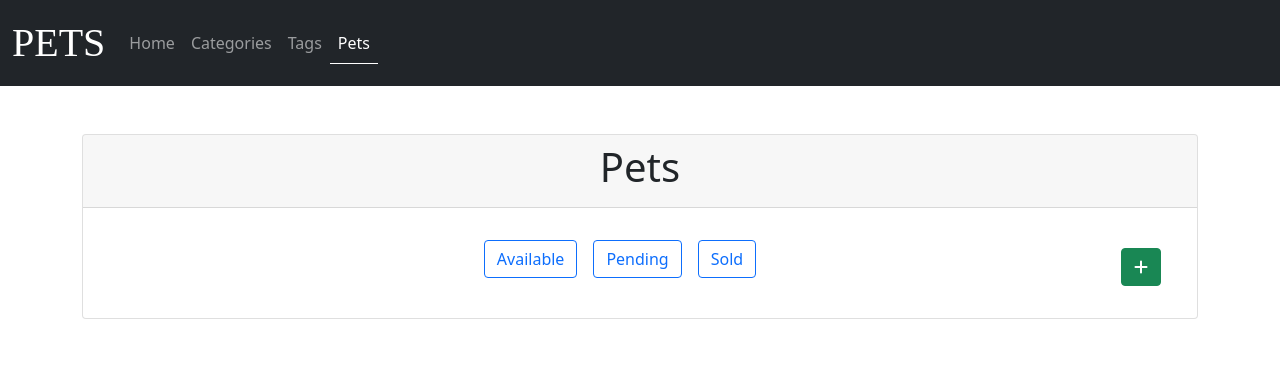
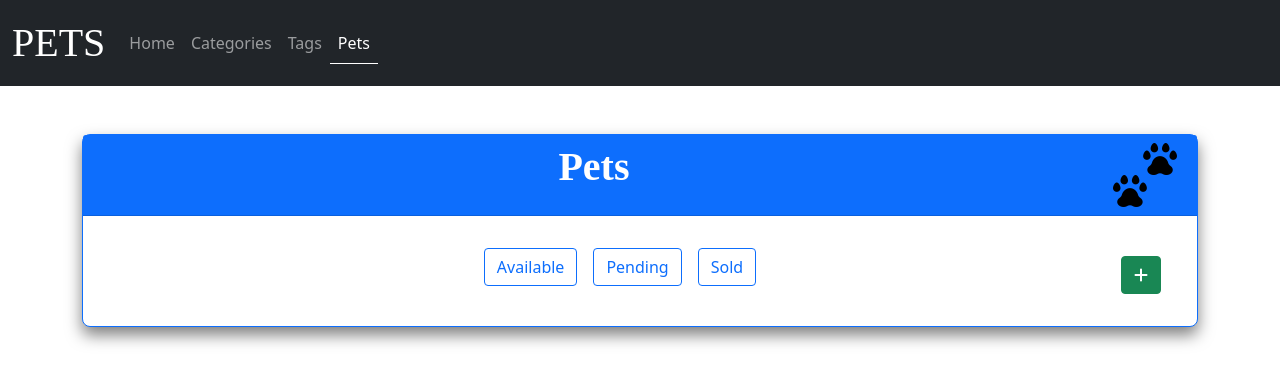
Before and after one commit to Diego-18/pets, a React (Vite) app: page /pets in a window 1280 px wide. Shown: the top 384 px of the page. Built offline with nearby package versions, Linux system fonts and the light colour scheme; a web font is replaced by a local one.

Commit message:
👌 IMPROVE: enhancement desing
** Desing in tables and forms
** Using of colors

```diff
--- a/src/App.css
+++ b/src/App.css
@@ -18,6 +18,31 @@
 }
 
 .cstm-card {
+    border: 1px solid #ccc;
+    border-radius: 0.5rem;
+    margin: 1rem auto;
+    box-shadow: 0 0.5rem 1rem rgba(0, 0, 0, 0.5);
+}
+
+.card-form {
     width: 50rem;
     margin: 0 auto;
+    text-align: center;
 }
+
+input,
+select {
+    width: 50% !important;
+    text-align: center;
+    margin: 0 auto;
+}
+
+.card-label {
+    font-family: var(--font-ppal);
+    font-weight: bold;
+}
+
+.cstm-img {
+    width: 4rem;
+    height: auto;
+}
--- a/src/assets/img.jsx
+++ b/src/assets/img.jsx
@@ -1,3 +1,4 @@
 import pawprint from './img/pawprint.png';
+import pawprints from './img/pawprints.png';
 
-export { pawprint };
+export { pawprint, pawprints };
--- a/src/components/Categories/Categories.jsx
+++ b/src/components/Categories/Categories.jsx
@@ -1,5 +1,6 @@
 import Title from '../Title/Title';
 import ListCategories from './ListCategories';
+import { pawprints } from '../../assets/img.jsx';
 
 export default function Categories() {
 
@@ -8,9 +9,16 @@ export default function Categories() {
     return (
         <section className="categories mt-5">
             <div className="container" >
-                <div className="card">
-                    <div className="card-header">
-                        <Title title={component} size="h1"/>
+                <div className="card cstm-card border-primary">
+                    <div className="card-header bg-primary text-white">
+                        <div className="row">
+                            <div className="col-md-11">
+                                <Title title={component} size="h1"/>
+                            </div>
+                            <div className="col-md-1">
+                                <img src={pawprints} alt="pawprints" className="cstm-img float-right" />
+                            </div>
+                        </div>
                     </div>
                     <div className="card-body">
                         <ListCategories component={component} />
--- a/src/components/Categories/FormCategories.jsx
+++ b/src/components/Categories/FormCategories.jsx
@@ -40,8 +40,8 @@ export default function FormCategories(props){
 
     return(
         <div className='container'>
-            <div className="cstm-card card mt-5 mb-5">
-                <div className="card-header">
+            <div className="cstm-card card-form card mt-5 mb-5 border-primary">
+                <div className="card-header bg-primary text-white">
                     <div className="row">
                         <div className="col-md-2">
                             <button onClick={Back} className="btn btn-secondary">
--- a/src/components/Pets/FormPets.jsx
+++ b/src/components/Pets/FormPets.jsx
@@ -80,8 +80,8 @@ export default function FormPets(props){
 
     return(
         <div className='container'>
-            <div className="cstm-card card mt-5 mb-5">
-                <div className="card-header">
+            <div className="cstm-card card-form card mt-5 mb-5 border-primary">
+                <div className="card-header bg-primary text-white">
                     <div className="row">
                         <div className="col-md-2">
                             <button onClick={Back} className="btn btn-secondary">
--- a/src/components/Pets/ListPets.jsx
+++ b/src/components/Pets/ListPets.jsx
@@ -37,9 +37,8 @@ export default function ListPets(props) {
 				<div className="row">
 					{pets.map((pet, index) => (
 					<div className="col-sm-6 mb-2" key={index}>
-						<div className="card">
-							<div key={pet.id} className="card m-2">
-								<div className="card-header">
+						<div key={pet.id} className="card m-2 border-primary">
+							<div className="card-header bg-primary text-white">
 								<h4>Pets ID: {pet.id}</h4>
 							</div>
 							<div className="card-body">
@@ -61,7 +60,6 @@ export default function ListPets(props) {
 							</div>
 						</div>
 					</div>
-					</div>
 				))}
 				</div>
 			</div>
--- a/src/components/Pets/Pets.jsx
+++ b/src/components/Pets/Pets.jsx
@@ -1,5 +1,6 @@
 import Title from '../Title/Title';
 import ListPets from './ListPets';
+import { pawprints } from '../../assets/img.jsx';
 
 export default function Tags() {
     const component = "Pets";
@@ -7,9 +8,16 @@ export default function Tags() {
     return (
         <section className="pets mt-5">
             <div className="container" >
-                <div className="card">
-                    <div className="card-header">
-                        <Title title={component} size="h1"/>
+                <div className="card cstm-card border-primary">
+                    <div className="card-header bg-primary text-white">
+                        <div className="row">
+                            <div className="col-md-11">
+                                <Title title={component} size="h1"/>
+                            </div>
+                            <div className="col-md-1">
+                                <img src={pawprints} alt="pawprints" className="cstm-img float-right" />
+                            </div>
+                        </div>
                     </div>
 
                     <div className="card-body">
--- a/src/components/Tags/FormTags.jsx
+++ b/src/components/Tags/FormTags.jsx
@@ -40,8 +40,8 @@ export default function FormTags(props){
 
     return(
         <div className='container'>
-            <div className="cstm-card card mt-5 mb-5">
-                <div className="card-header">
+            <div className="cstm-card card-form card mt-5 mb-5 border-primary">
+                <div className="card-header bg-primary text-white">
                     <div className="row">
                         <div className="col-md-2">
                             <button onClick={Back} className="btn btn-secondary">
--- a/src/components/Tags/Tags.jsx
+++ b/src/components/Tags/Tags.jsx
@@ -1,5 +1,6 @@
 import Title from '../Title/Title';
 import ListTags from './ListTags';
+import { pawprints } from '../../assets/img.jsx';
 
 export default function Tags() {
 
@@ -8,9 +9,16 @@ export default function Tags() {
     return (
         <section className="tags mt-5">
             <div className="container" >
-                <div className="card">
-                    <div className="card-header">
-                        <Title title={component} size="h1"/>
+                <div className="cstm-card card border-primary">
+                    <div className="card-header bg-primary text-white">
+                        <div className="row">
+                            <div className="col-md-11">
+                                <Title title={component} size="h1"/>
+                            </div>
+                            <div className="col-md-1">
+                                <img src={pawprints} alt="pawprints" className="cstm-img float-right" />
+                            </div>
+                        </div>
                     </div>
                     <div className="card-body">
                         <ListTags component={component} />
```
Also changed, not shown: src/assets/img/pawprints.png (added). Lines whose indentation alone changed are shown as unchanged.
